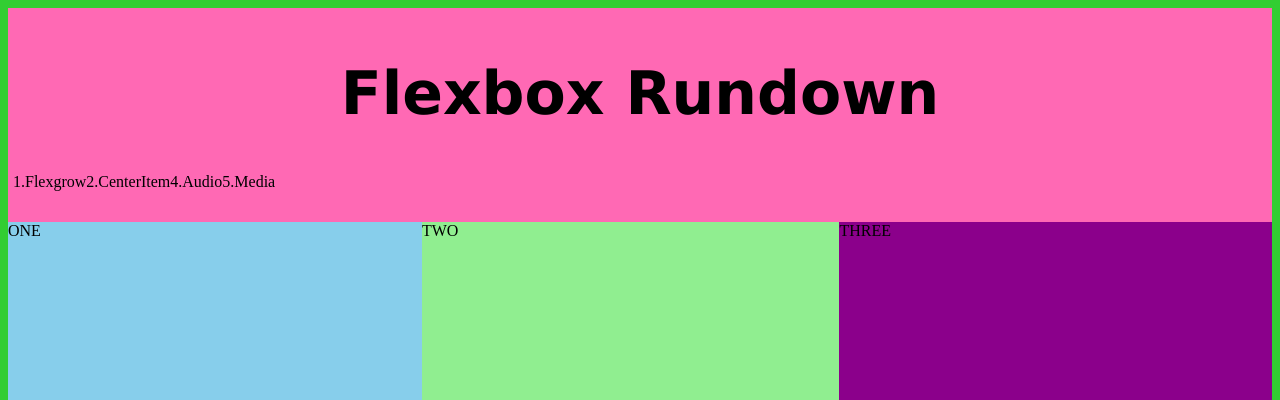
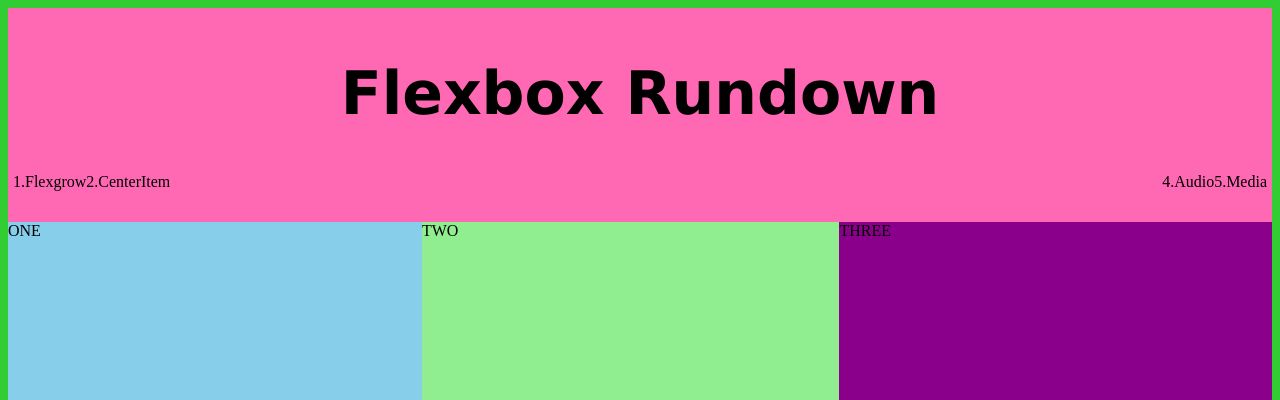
Before and after one commit to Doreamonxx/Week3, a plain HTML site: page index.html in a window 1280 px wide. Shown: the top 400 px of the page. Drawn offline with Linux system fonts and the light colour scheme.

Commit message:
menu type shiiii

```diff
--- a/index.html
+++ b/index.html
@@ -22,7 +22,7 @@
             <div class="container-navigation">
             <li>1.Flexgrow</li>
             <li>2.CenterItem</li>
-            <li>4.Audio</li>
+            <li class="push">4.Audio</li>
             <li>5.Media</li>
             </div>
          </ul>
--- a/styles.css
+++ b/styles.css
@@ -104,4 +104,10 @@ ul{
 .container-navigation{
     display: flex;
     flex-wrap: wrap;
+    flex-direction: row;
+    align-items: flex-start;
 }
+
+.push{
+    margin-left: auto;
+}
```
